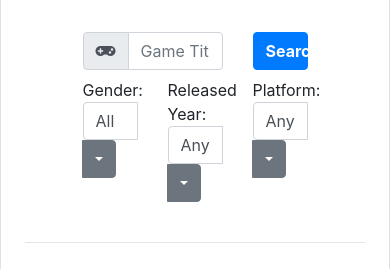
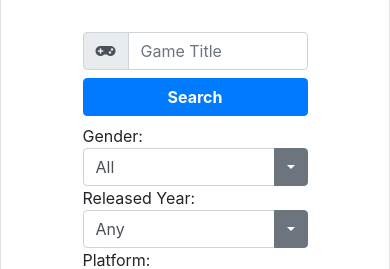
Before and after one commit to EdwardAngeles/game-browser, a plain HTML site: page index.html in a window 390 px wide. Shown: the part 136-405 px from the top of the page. Drawn offline with nearby package versions, Linux system fonts and the light colour scheme; no server answers.

Commit message:
added responsiveness for mobile (md).

```diff
--- a/index.html
+++ b/index.html
@@ -17,7 +17,7 @@
     <form>
       <!--⬇ row search ⬇-->
       <div class="row w-75 mx-auto">
-        <div class="col-8">
+        <div class="col-md-8 mb-2 mb-md-0">
           <div class="input-group">
             <div class="input-group-prepend">
               <span class="input-group-text"><i class="fas fa-gamepad"></i></span>
@@ -25,7 +25,7 @@
             <input type="text" id="input-title" class="form-control" placeholder="Game Title">
           </div>
         </div>
-        <div class="col-4">
+        <div class="col-md-4">
           <button id="btn-search" type="submit" class="btn btn-primary btn-block"><span class="font-weight-bold">Search</span></button>
         </div>
       </div>
@@ -36,7 +36,7 @@
       <!--⬇ row options ⬇-->
       <div class="row w-75 mx-auto">
         <!--⬇ col gender ⬇-->
-        <div class="col-4">
+        <div class="col-md-4">
           <p class="m-0">Gender: </p>
           <div class="input-group">
             <input type="text" id="input-genre" api-value="" api-id="none" class="form-control bg-white" aria-label="Text input with dropdown button" value="All" disabled>
@@ -51,7 +51,7 @@
         <!--⬆ col gender ⬆-->
 
         <!--⬇ col year ⬇-->
-        <div class="col-4">
+        <div class="col-md-4">
           <p class="m-0">Released Year: </p>
           <div class="input-group">
             <input type="text" id="input-year" api-value="" class="form-control bg-white" aria-label="Text input with dropdown button" value="Any" disabled>
@@ -66,7 +66,7 @@
         <!--⬆ col year ⬆-->
 
         <!--⬇ col platform ⬇-->
-        <div class="col-4">
+        <div class="col-md-4">
           <p class="m-0">Platform: </p>
           <div class="input-group">
             <input type="text" id="input-platform" api-value="" class="form-control bg-white" aria-label="Text input with dropdown button" value="Any" disabled>
```
